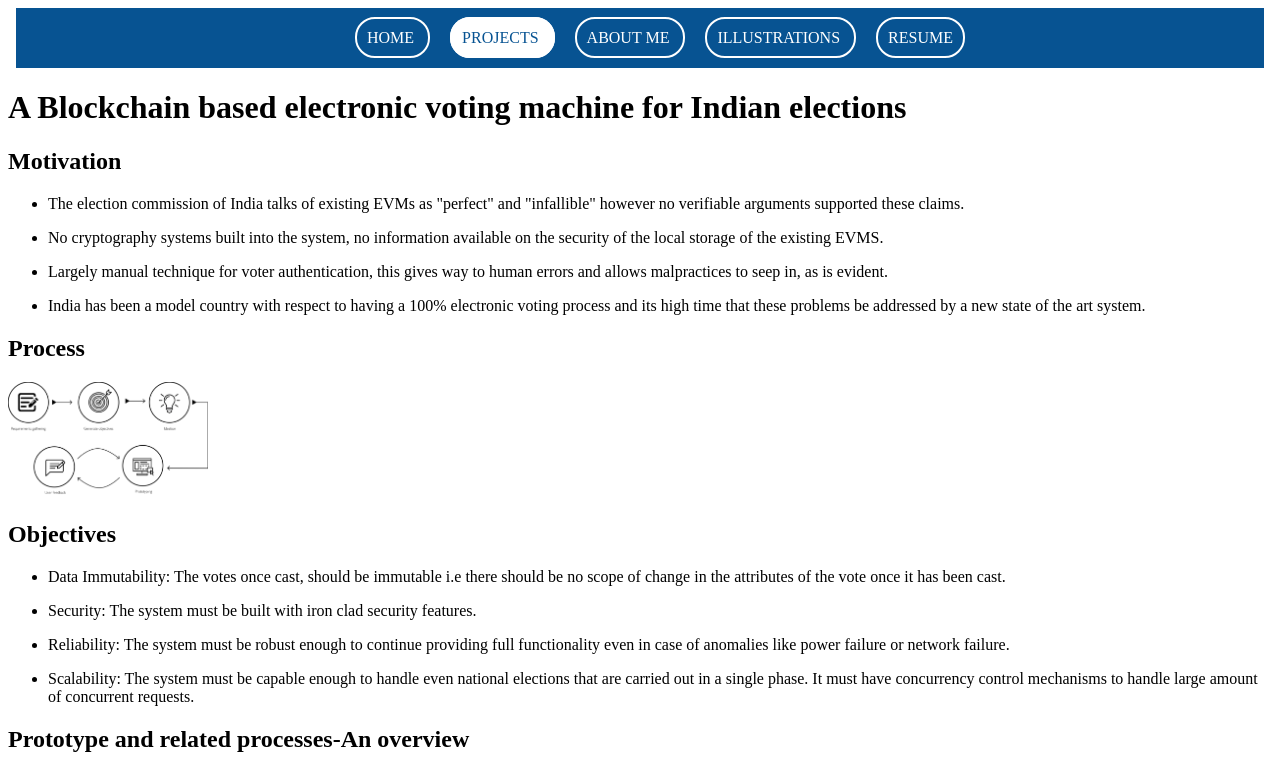
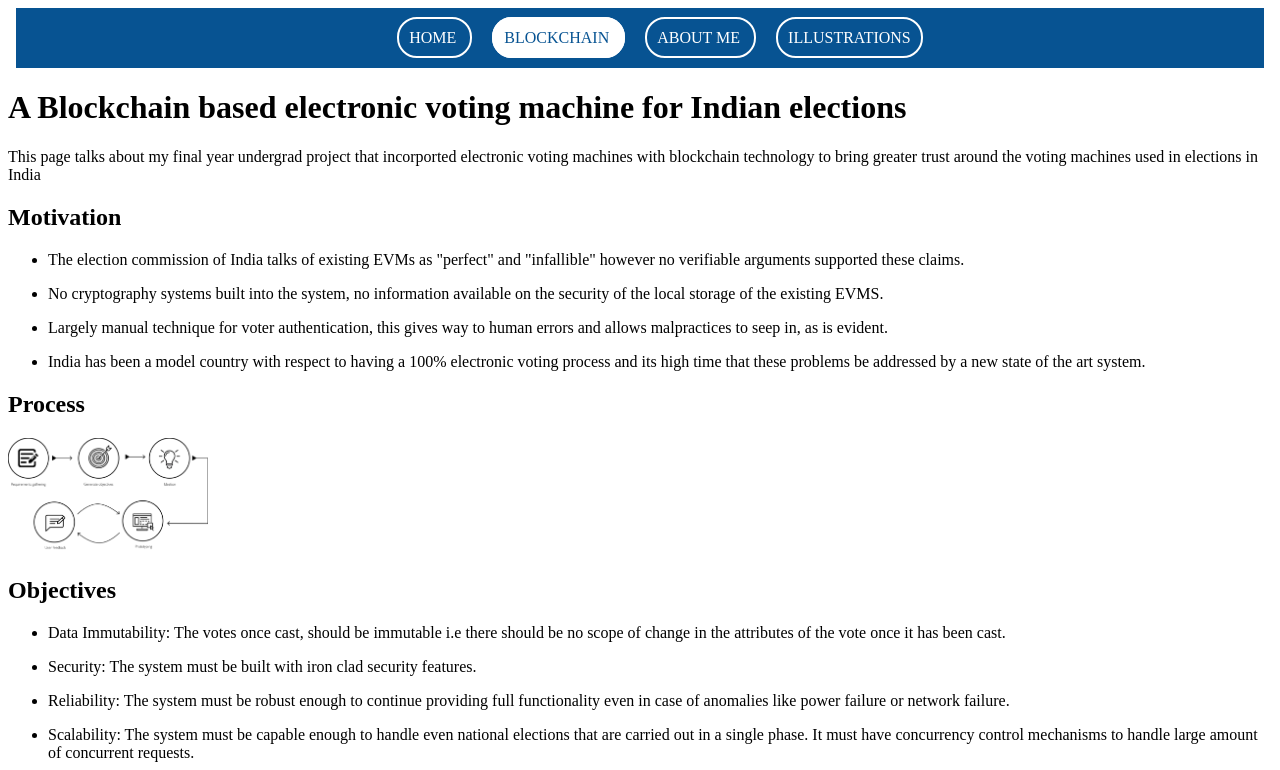
Before and after one commit to KnightTuring/portfolio-milestone1, a plain HTML site: page blockchainproject.html in a window 1280 px wide. Shown: the top 770 px of the page. Drawn offline with Linux system fonts and the light colour scheme.

Commit message:
Fixed files

```diff
--- a/blockchainproject.html
+++ b/blockchainproject.html
@@ -18,16 +18,13 @@
                             <a href="index.html">Home</a>
                         </li>
                         <li class="active-nav">
-                            <a href="projectnavigation.html">Projects</a>
+                            <a href="blockchainproject.html">Blockchain</a>
                         </li>
                         <li>
                             <a href="aboutme.html">About me</a>
                         </li>
                         <li>
                             <a href="graphicdesign.html">Illustrations</a>
-                        </li>
-                        <li>
-                            <a href="resume.html">Resume</a>
                         </li>
                     </ul>
                 </nav>
@@ -38,6 +35,7 @@
             <h1>A Blockchain based electronic voting machine for Indian elections</h1>
 
             <div id="blockchain-project-motivation">
+                <p>This page talks about my final year undergrad project that incorported electronic voting machines with blockchain technology to bring greater trust around the voting machines used in elections in India</p>
                 <h2>Motivation</h2>
                 <ul>
                     <li>
```
Also changed, not shown: aboutme.html (+1 -4 lines), graphicdesign.html (+2 -4 lines), index.html (+2 -4 lines).
